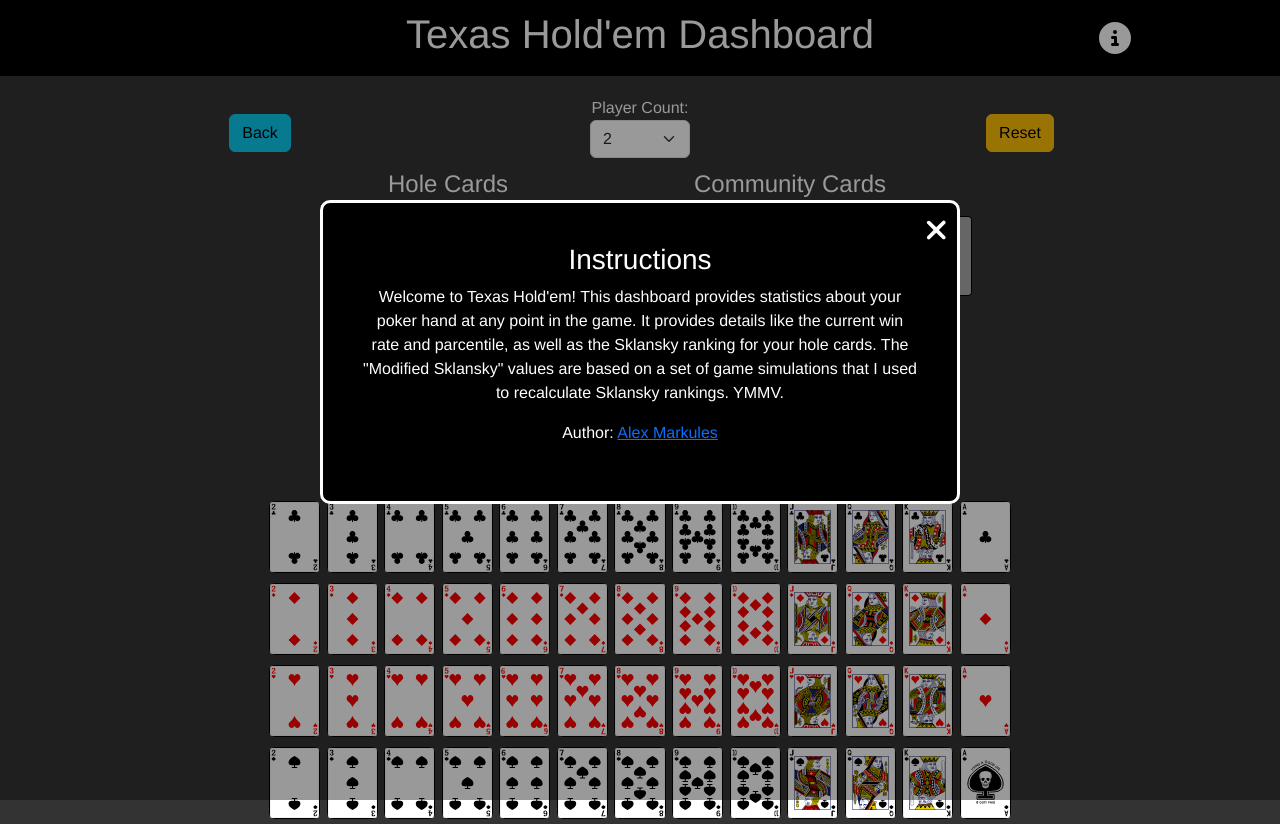
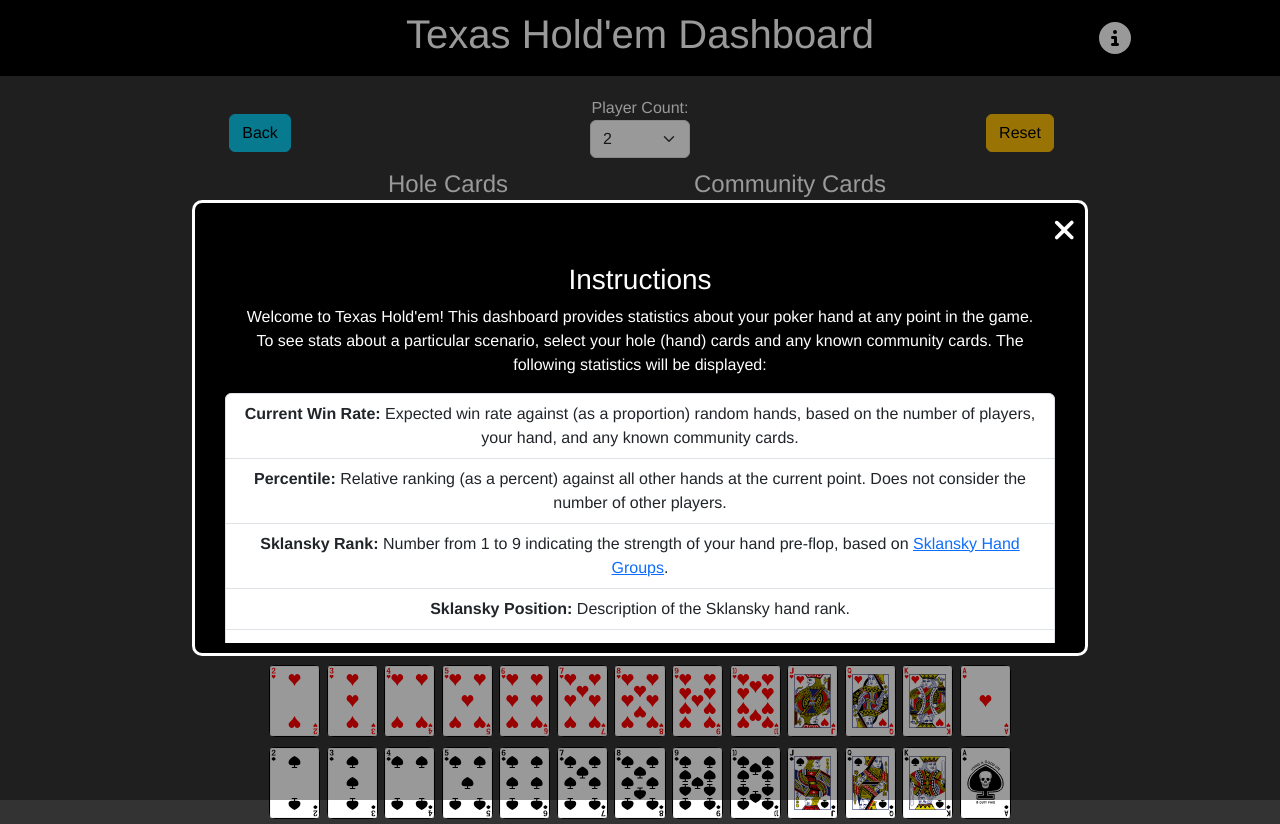
Before and after one commit to amarkules1/texas-holdem-dashboard, a Vue app in the folder texas-holdem-frontend/: page / in a window 1280 px wide. Both pictures are taken after a click on the icon 1115 px from the left and 38 px from the top of the page. Built offline with nearby package versions, Linux system fonts and the light colour scheme.

Commit message:
adjust info popup

```diff
--- a/texas-holdem-frontend/src/components/HeaderComponent.vue
+++ b/texas-holdem-frontend/src/components/HeaderComponent.vue
@@ -22,9 +22,30 @@
             <div class="info-text">
                 <h3>Instructions</h3>
                 <p>Welcome to Texas Hold'em! This dashboard provides statistics about your poker hand at any point in the game.
-                    It provides details like the current win rate and parcentile, as well as the Sklansky ranking for your hole cards.
-                    The "Modified Sklansky" values are based on a set of game simulations that I used to recalculate Sklansky rankings. YMMV.
-                </p>
+                    <br/>
+                    To see stats about a particular scenario, select your hole (hand) cards and any known community cards.
+                    The following statistics will be displayed:</p>
+                    <ul class="info-descriptions list-group">
+                        <li class="list-group-item">
+                            <strong>Current Win Rate:</strong> Expected win rate against (as a proportion) random hands, based on the number of players, your hand, and any known community cards.
+                        </li>
+                        <li class="list-group-item">
+                            <strong>Percentile:</strong> Relative ranking (as a percent) against all other hands at the current point. Does not consider the number of other players.
+                        </li>
+                        <li class="list-group-item">
+                            <strong>Sklansky Rank:</strong> Number from 1 to 9 indicating the strength of your hand pre-flop, based on <a href="https://en.wikipedia.org/wiki/Texas_hold_%27em_starting_hands#Sklansky_hand_groups">Sklansky Hand Groups</a>.
+                        </li>
+                        <li class="list-group-item">
+                            <strong>Sklansky Position:</strong> Description of the Sklansky hand rank.
+                        </li>
+                        <li class="list-group-item">
+                            <strong>Modified Sklansky Rank:</strong> Adjusted version of the Sklansky hand rank based on simulated games.
+                        </li>
+                        <li class="list-group-item">
+                            <strong>Modified Sklansky Position:</strong> Description of the modified Sklansky hand rank.
+                        </li>
+                    </ul>
+                    <br/>
                 <p>Author: <a href="http://marqless.xyz">Alex Markules</a></p>
             </div>
 
@@ -78,11 +99,11 @@ const showInfo = ref(false)
 .info-container {
     border: 3px solid #fff;
     border-radius: 10px;
-    width: 50%;
+    width: 70%;
     background-color: #000;
     position: fixed;
     top: 25%;
-    left: 25%;
+    left: 15%;
     opacity: 1;
     z-index: 1000;
 }
@@ -97,8 +118,10 @@ const showInfo = ref(false)
     transition: opacity 0.3s;
 }
 .info-text{
-    margin: 20px;
+    margin: 40px 10px 10px 10px;
     padding: 20px;
     color: #fff;
+    overflow: auto;
+    max-height: 400px;
 }
 </style>
--- a/texas-holdem-frontend/src/components/StatsDisplay.vue
+++ b/texas-holdem-frontend/src/components/StatsDisplay.vue
@@ -19,10 +19,10 @@
           <div>
             <div class="row">
               <div class="col-sm">
-                <h5>Sklansky Playability: {{ perf.sklansky_position }}</h5>
+                <h5>Percentile: {{ perf.percentile ? perf.percentile.toFixed(3) : "N/A" }}%</h5>
               </div>
               <div class="col-sm">
-                <h5>Percentile: {{ perf.percentile ? perf.percentile.toFixed(3) : "N/A" }}%</h5>
+                <h5>Sklansky Playability: {{ perf.sklansky_position }}</h5>
               </div>
               <div class="col-sm">
                 <h5>Modified Sklansky Playability: {{ perf.modified_sklansky_position }}</h5>
```
Also changed, not shown: 13 other files (tests, documents, lock files or other folders).
